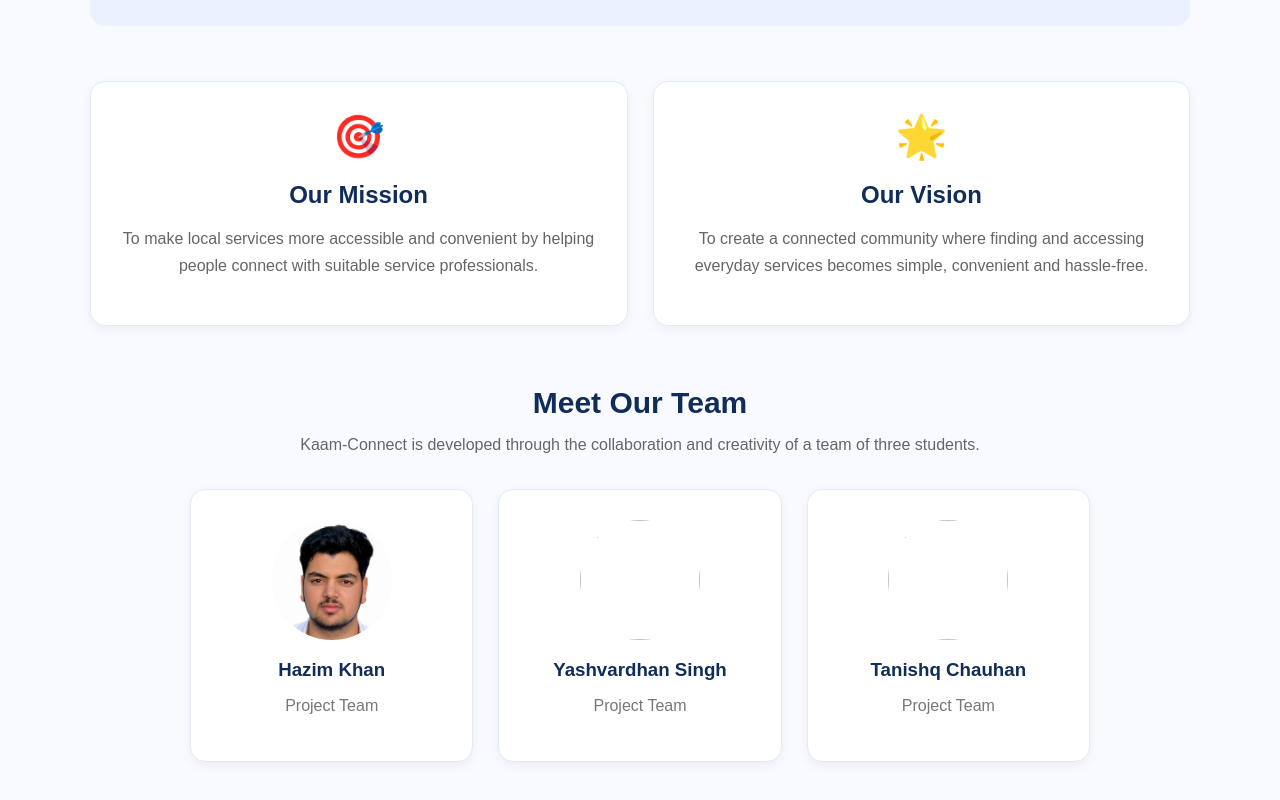
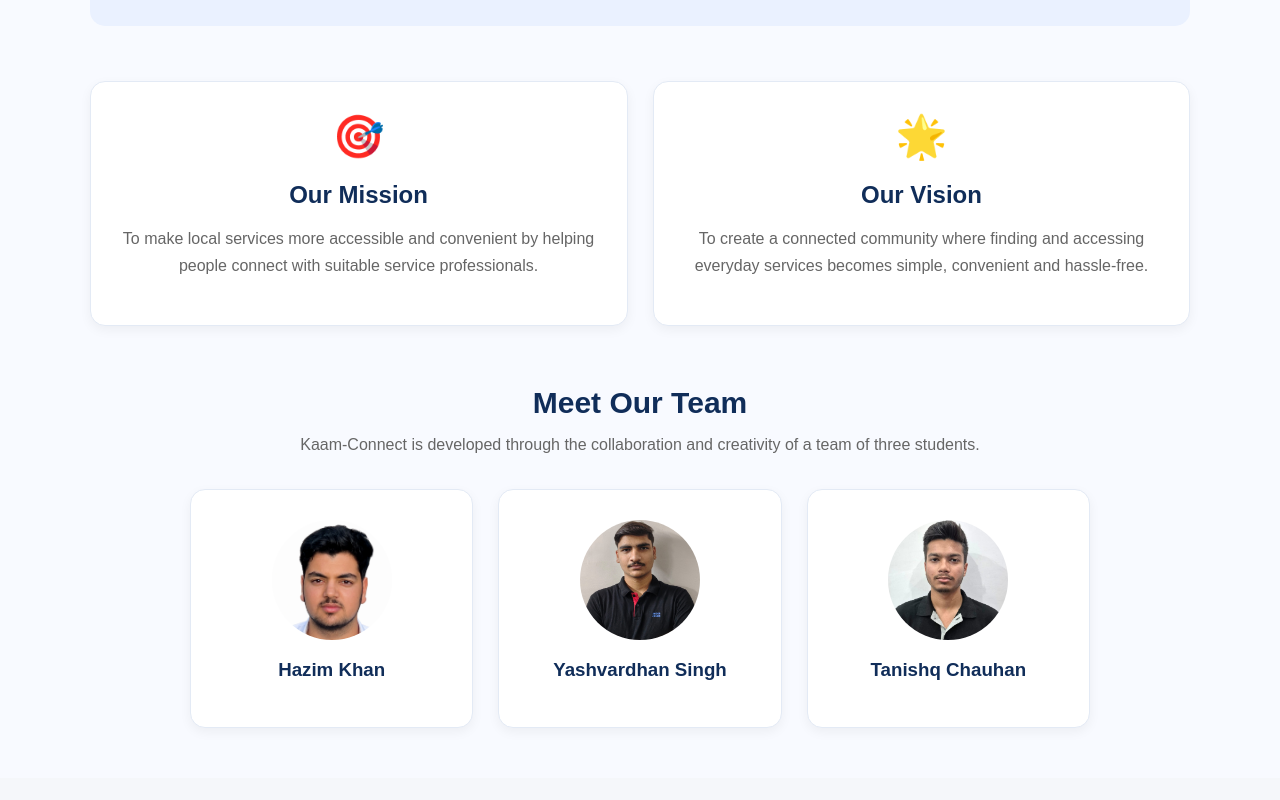
Before and after one commit to haxuv/Kaam-Connect, a plain HTML site: page about.html in a window 1280 px wide. Shown: the part 826-1626 px from the top of the page. After the commit the page ends 1604 px from the top, so only its background shows below. Drawn offline with Linux system fonts and the light colour scheme.

Commit message:
Final Project for CSE 326

```diff
--- a/about.html
+++ b/about.html
@@ -128,23 +128,23 @@
 
                 </div>
                 <h3>Hazim Khan</h3>
-                <p>Project Team</p>
+                <p></p>
             </div>
 
             <div class="team-card">
                 <div class="team-icon">
-                    <img src="" alt="">
+                    <img src="images/yash.jpg" alt="team-member">
                 </div>
                 <h3>Yashvardhan Singh</h3>
-                <p>Project Team</p>
+                <p></p>
             </div>
 
             <div class="team-card">
                 <div class="team-icon">
-                    <img src="" alt="">
+                    <img src="images/tanishq.jpg" alt="team-member">
                 </div>
                 <h3>Tanishq Chauhan</h3>
-                <p>Project Team</p>
+                <p></p>
             </div>
 
         </div>
```
Also changed, not shown: images/tanishq.jpg (added), images/yash.jpg (added), 2 other files.
